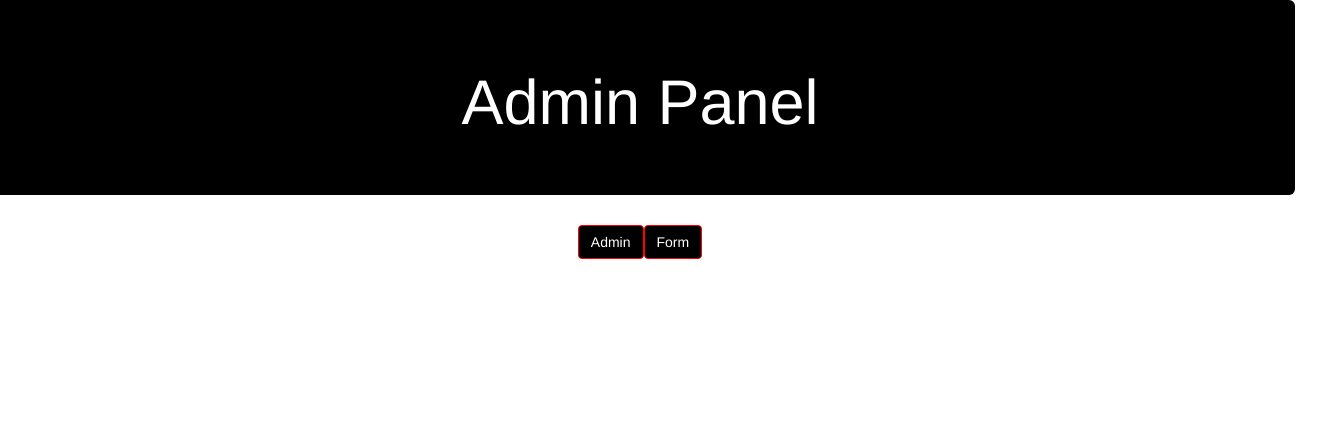
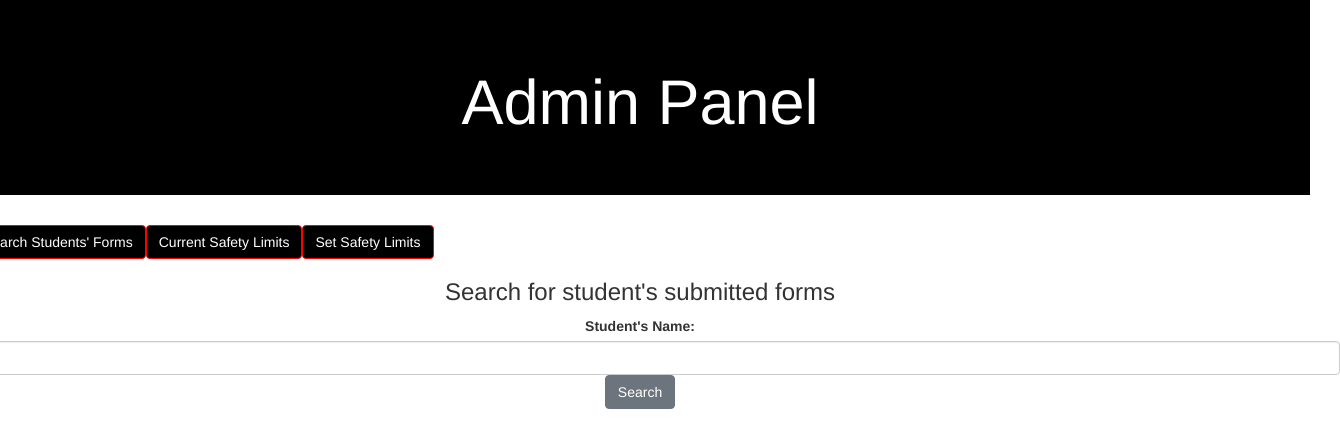
Before and after one commit to mfreilly98/Flight-Risk-Assessment-Frontend, a React (Create React App) app: page /AdminPanel in a window 1280 px wide. Shown: the top 448 px of the page, 1340 px wide, since content can reach past the window. Built offline with nearby package versions, Linux system fonts and the light colour scheme.

Commit message:
Added a functional home page with links.

```diff
--- a/package.json
+++ b/package.json
@@ -11,6 +11,7 @@
     "react-bootstrap": "^1.5.0",
     "react-datepicker": "^3.6.0",
     "react-dom": "^17.0.1",
+    "react-router-dom": "^5.2.0",
     "react-scripts": "4.0.2",
     "web-vitals": "^1.1.0"
   },
--- a/src/App.js
+++ b/src/App.js
@@ -3,15 +3,20 @@ import 'react-datepicker/dist/react-datepicker.css';
 import RiskAssessmentForm from "./components/RiskAssessmentForm";
 import AdminPanel from "./components/AdminPanel";
 import HomePage from "./components/HomePage";
+import {Link, BrowserRouter as Router, Switch, Route} from "react-router-dom";
 import {Container} from "react-bootstrap";
 import React from "react";
 
 function App() {
   return (
       <div className="App">
-        <Container fluid>
-          <HomePage />
-        </Container>
+        <Router>
+					<Switch>
+            <Route exact path="/" component={HomePage} />
+						<Route exact path="/AdminPanel" component={AdminPanel} />
+						<Route exact path="/RiskAssessmentForm" component={RiskAssessmentForm} />
+          </Switch>
+				</Router>
       </div>
   );
 }
--- a/src/components/AdminPanel.js
+++ b/src/components/AdminPanel.js
@@ -114,9 +114,9 @@ class AdminPanel extends Component{
             <Row>
                 <h3 className="section">Search for student's submitted forms</h3>
                 <FormGroup as={Row} className="section">
-                    <Form.Label as={Col}>Student's Name: </Form.Label>
-                    <Form.Control as={Col} sm={3} type="text"></Form.Control>
-                    <Button as={Col} className="btn btn-default">Search</Button>
+                    <Form.Label>Student's Name: </Form.Label>
+                    <Form.Control type="text"></Form.Control>
+                    <Button className="btn btn-default">Search</Button>
                 </FormGroup>
             </Row>
         )
--- a/src/components/HomePage.js
+++ b/src/components/HomePage.js
@@ -1,68 +1,27 @@
 import './../stylesheets/AdminPanel.css';
-import RiskAssessmentForm from "./RiskAssessmentForm";
-import AdminPanel from "./AdminPanel"
+import {Link, BrowserRouter as Router, Switch, Route} from "react-router-dom";
 import {Row, Jumbotron, Button} from "react-bootstrap";
 import React, { Component } from "react";
 
 class HomePage extends Component{
 
-	constructor(props){
-		super(props);
-
-		this.state = ({displayPage: "Home"});
-
-		this.switchPage = this.switchPage.bind(this);
-	}
-
-	switchPage(page){
-		this.setState({displayPage: page});
-	}
-
-	home(){
+	render(){
 		return(
 			<Row className="section">
 				<Row>
 						<Jumbotron fluid className="jumbo">
-							<h1>Admin Panel</h1>
+							<h1>Home Page</h1>
 						</Jumbotron>
 					</Row>
 					<Row>
-						<Button className="btn dash-btn" onClick={this.switchPage.bind(this, "Admin")}>Admin</Button>
-						<Button className="btn dash-btn" onClick={this.switchPage.bind(this, "Form")}>Form</Button>
+						<Link to="/AdminPanel">
+							<Button className="btn dash-btn">Admin</Button>
+						</Link>
+						<Link to="/RiskAssessmentForm">
+							<Button className="btn dash-btn">Form</Button>
+						</Link>
 					</Row>
 			</Row>
-		);
-	}
-
-	admin(){
-		return(
-			<><AdminPanel />
-			<Button className="btn dash-btn" onClick={this.switchPage.bind(this, "Home")}>Back to Home</Button></>
-		);
-	}
-
-	form(){
-		return(
-			<><RiskAssessmentForm />
-			<Button className="btn dash-btn" onClick={this.switchPage.bind(this, "Home")}>Back to Home</Button></>
-		);
-	}
-
-	render(){
-		let display;
-        if (this.state.displayPage === "Home") {
-            display = this.home();
-        }
-        if (this.state.displayPage === "Admin") {
-            display = this.admin();
-        }
-        if (this.state.displayPage === "Form") {
-            display = this.form();
-        }
-		return(
-			<>
-				{display}
-			</>
 		);
 	}
 }
```
Also changed, not shown: 1 other file (tests, documents, lock files or other folders).
